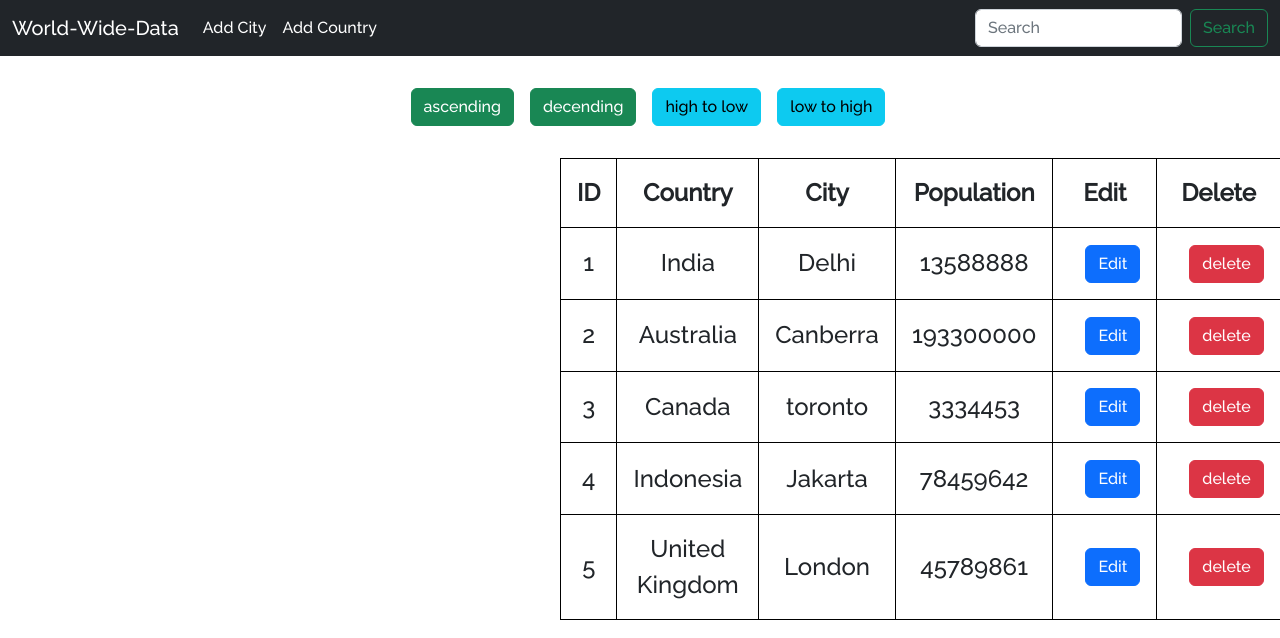
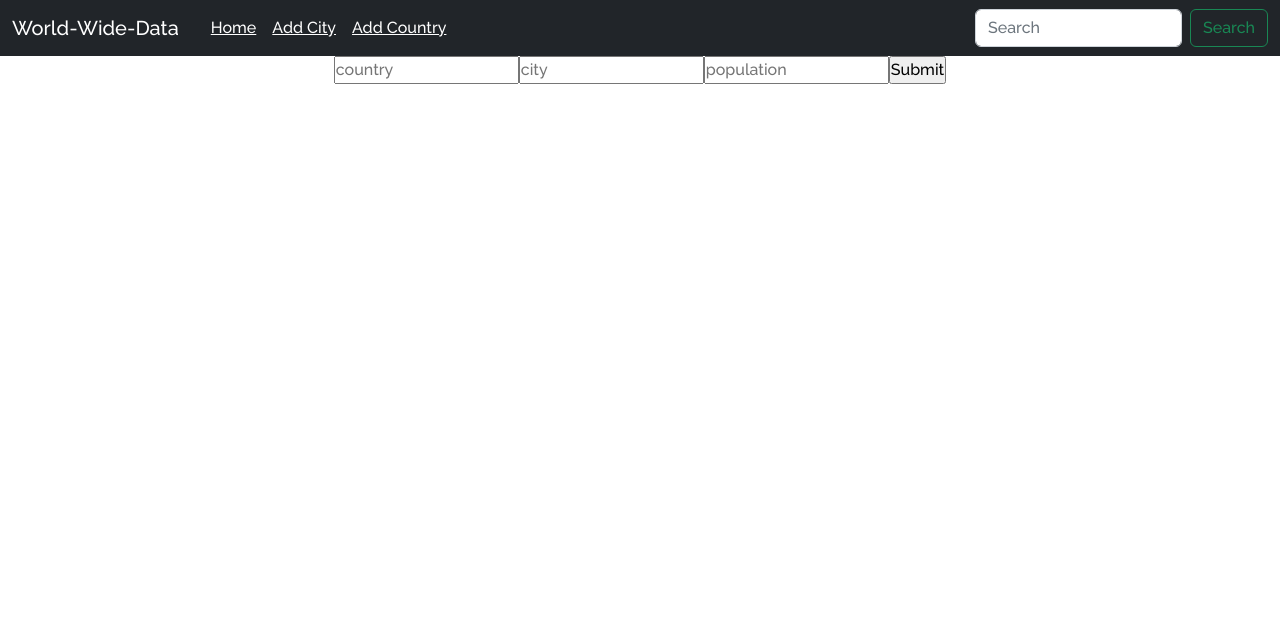
Before and after one commit to Rohitb1107/RM-101, a React (Vite) app in the folder react-city-country/: page /addcity in a window 1280 px wide. Shown: the top 638 px of the page. Built offline with nearby package versions, Linux system fonts and the light colour scheme; data requests are answered from the project's data file.

Commit message:
post done

```diff
--- a/react-city-country/src/App.css
+++ b/react-city-country/src/App.css
@@ -13,7 +13,7 @@
   font-size: 1.2rem;
 }
 
-.filter-div button{
+.filter-div button {
   margin-left: 1rem;
 }
 
@@ -27,3 +27,12 @@ td {
   font-size: 1.5rem;
   padding: 1rem;
 }
+
+ul li {
+  margin-left: 1rem;
+}
+
+a {
+  text-decoration: underline;
+  color: white;
+}
--- a/react-city-country/src/Components/AddCity.jsx
+++ b/react-city-country/src/Components/AddCity.jsx
@@ -1,9 +1,52 @@
-import React from 'react'
+import React, { useState } from "react";
+import axios from "axios";
 
 const AddCity = () => {
+  const [id, setid] = useState(1);
+  const [form, setform] = useState([]);
+
+  const postproblem = () => {
+    axios
+      .post(`http://localhost:8080/citys`, form)
+      .then((res) => {
+        console.log(res);
+        //   console.log(res.data);
+      })
+      .then(form);
+    // setid(id+1)
+  };
+  const handleInput = (e) => {
+    const { name, value } = e.target;
+    setform({
+      ...form,
+      [name]: value,
+    });
+  };
   return (
-    <div>AddCity</div>
-  )
-}
+    <div>
+      <form action="" onSubmit={postproblem}>
+        <input
+          type="text"
+          placeholder="country"
+          name="country"
+          onChange={handleInput}
+        />
+        <input
+          type="text"
+          placeholder="city"
+          name="city"
+          onChange={handleInput}
+        />
+        <input
+          type="text"
+          placeholder="population"
+          name="population"
+          onChange={handleInput}
+        />
+        <input type="submit" />
+      </form>
+    </div>
+  );
+};
 
-export default AddCity
+export default AddCity;
--- a/react-city-country/src/Components/AllRoutes.jsx
+++ b/react-city-country/src/Components/AllRoutes.jsx
@@ -1,12 +1,19 @@
 import React from "react";
 import Navbar from "./Navbar";
 import TableData from "./TableData";
+import { Routes, Route } from "react-router-dom";
+import AddCity from "./AddCity";
+import AddCountry from "./AddCountry";
 
 const AllRoutes = () => {
   return (
     <div>
       <Navbar />
-      <TableData />
+      <Routes>
+        <Route path="/" element={<TableData />}></Route>
+        <Route path="/addcity" element={<AddCity />}></Route>
+        <Route path="/addcountry" element={<AddCountry />}></Route>
+      </Routes>
     </div>
   );
 };
--- a/react-city-country/src/Components/Navbar.jsx
+++ b/react-city-country/src/Components/Navbar.jsx
@@ -1,4 +1,5 @@
 import React from "react";
+import { Link } from "react-router-dom";
 
 const Navbar = () => {
   return (
@@ -22,14 +23,13 @@ const Navbar = () => {
           <div className="collapse navbar-collapse" id="navbarSupportedContent">
             <ul className="navbar-nav me-auto mb-2 mb-lg-0">
               <li className="nav-item">
-                <a className="nav-link active" aria-current="page" href="#">
-                  Add City
-                </a>
+                <Link to="/">Home</Link>
               </li>
               <li className="nav-item">
-                <a className="nav-link active" aria-current="page" href="#">
-                  Add Country
-                </a>
+                <Link to="/addcity">Add City</Link>
+              </li>
+              <li className="nav-item">
+                <Link to="/addcountry">Add Country</Link>
               </li>
             </ul>
             <form className="d-flex" role="search">
--- a/react-city-country/src/Components/TableData.jsx
+++ b/react-city-country/src/Components/TableData.jsx
@@ -35,28 +35,28 @@ const TableData = () => {
     <div className="filter-div">
       <button
         type="button"
-        class="btn btn-success"
+        className="btn btn-success"
         onClick={() => CountryFilter("asc", "country")}
       >
         ascending
       </button>
       <button
         type="button"
-        class="btn btn-success"
+        className="btn btn-success"
         onClick={() => CountryFilter("desc", "country")}
       >
         decending
       </button>
       <button
         type="button"
-        class="btn btn-info"
+        className="btn btn-info"
         onClick={() => CountryFilter("desc", "population")}
       >
         high to low
       </button>
       <button
         type="button"
-        class="btn btn-info"
+        className="btn btn-info"
         onClick={() => CountryFilter("asc", "population")}
       >
         low to high
@@ -81,14 +81,14 @@ const TableData = () => {
                 <td className="city">{e.city}</td>
                 <td className="population">{e.population}</td>
                 <td className="edit">
-                  <button type="button" class="btn btn-primary">
+                  <button type="button" className="btn btn-primary">
                     Edit
                   </button>
                 </td>
                 <td className="delete">
                   <button
                     type="button"
-                    class="btn btn-danger"
+                    className="btn btn-danger"
                     onClick={() => {
                       Delete(e.id);
                     }}
--- a/react-city-country/src/main.jsx
+++ b/react-city-country/src/main.jsx
@@ -1,10 +1,13 @@
-import React from 'react'
-import ReactDOM from 'react-dom/client'
-import App from './App'
-import './index.css'
+import React from "react";
+import ReactDOM from "react-dom/client";
+import App from "./App";
+import "./index.css";
+import { BrowserRouter } from "react-router-dom";
 
-ReactDOM.createRoot(document.getElementById('root')).render(
+ReactDOM.createRoot(document.getElementById("root")).render(
   <React.StrictMode>
-    <App />
+    <BrowserRouter>
+      <App />
+    </BrowserRouter>
   </React.StrictMode>
-)
+);
```
